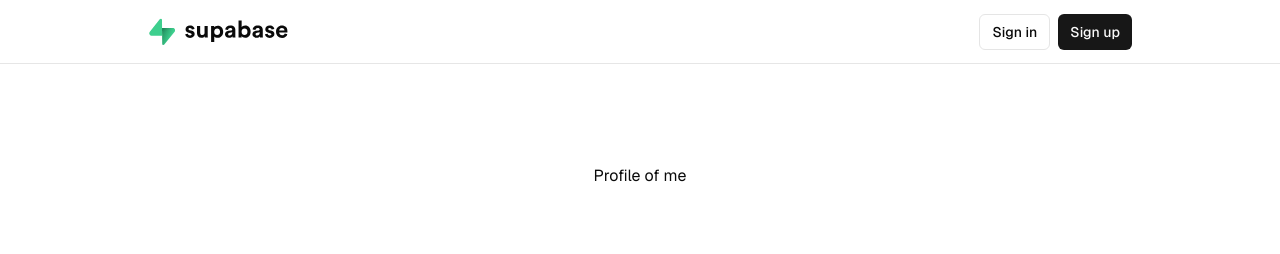
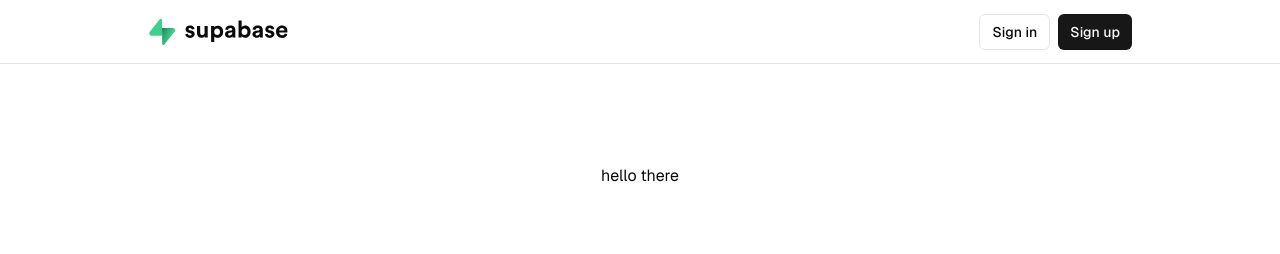
Before and after one commit to Nesphra/90dayschallenge, a Next.js app: page /u/1 in a window 1280 px wide. Shown: the top 254 px of the page. Built offline with nearby package versions, Linux system fonts and the light colour scheme; no server answers; the database is empty.

Commit message:
added promise system to the dynamic url but it is not modified

```diff
--- a/app/u/[username]/page.tsx
+++ b/app/u/[username]/page.tsx
@@ -1,27 +1,42 @@
-// import { createClient } from '@/utils/supabase/server';
-// import UpdateStreakButton from "./updateStreakButton";
-import React from 'react';
+import { createClient } from '@/utils/supabase/server';
+import UpdateStreakButton from "./updateStreakButton";
+// import type { Metadata, ResolvingMetadata } from 'next'
 
 type Props = {
-  params: {
-    username: string;
-  };
-};
+  params: Promise<{ id: string }>
+}
 
+// export async function generateMetadata(
+//   { params, searchParams }: Props,
+//   parent: ResolvingMetadata
+// ): Promise<Metadata> {
+//   // read route params
+//   const { id } = await params
 
-export default function UserProfile({ params }: Props) {
-  const {username} = params;
-  params.username = "me";
+//   // fetch data
+//   const product = await fetch(`https://.../${id}`).then((res) => res.json())
+
+//   // optionally access and extend (rather than replace) parent metadata
+//   const previousImages = (await parent).openGraph?.images || []
+
+//   return {
+//     title: product.title,
+//     openGraph: {
+//       images: ['/some-specific-page-image.jpg', ...previousImages],
+//     },
+//   }
+// }
+
+export default function Page({ params }: Props) {
 
   return (
     <div>
-      <h1>Profile of {params.username}</h1>
-      {/* You could fetch and render user data based on params.username */}
+      hello there
     </div>
-  );
+  )
 }
 
-// export default async function Instruments({
+// export default async function profilePage({
 //   params,
 // }: {
 //   params: { profilePage: string }
```
